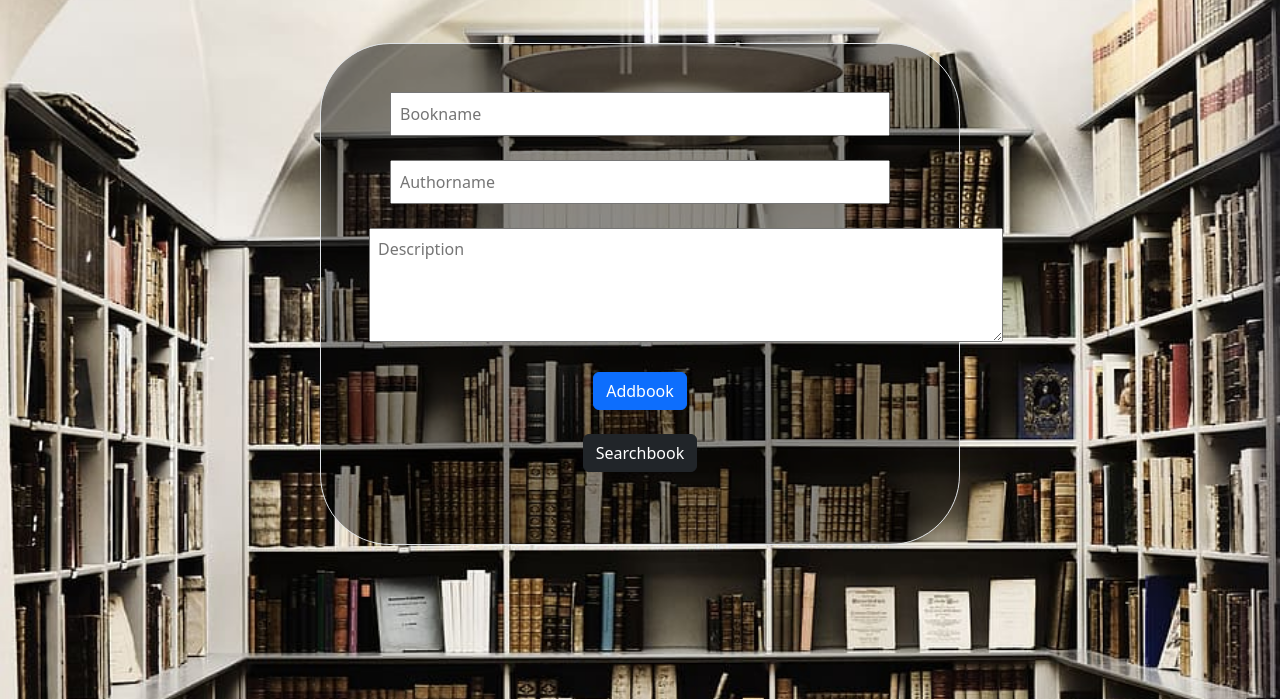
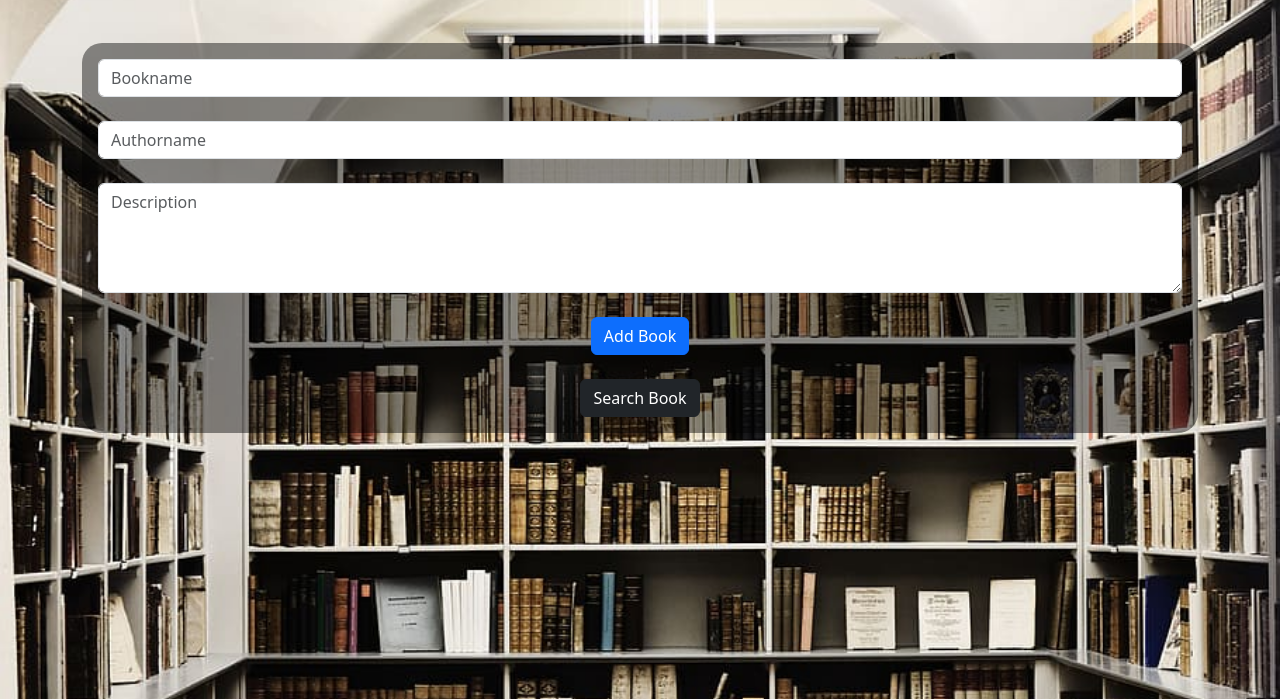
Before and after one commit to alfindsilva854/bookLib, a plain HTML site: page index.html in a window 1280 px wide. Shown: the part 101-800 px from the top of the page. Drawn offline with nearby package versions, Linux system fonts and the light colour scheme.

Commit message:
modified

```diff
--- a/index.html
+++ b/index.html
@@ -1,4 +1,4 @@
-<!DOCTYPE html>
+<!-- <!DOCTYPE html>
 <html lang="en">
 <head>
     <meta charset="UTF-8">
@@ -11,14 +11,53 @@
 <body>
     <h1 class="text-center mt-5" style="color: rgb(0, 3, 5);">ADD BOOK</h1>
     <form action="">
-        <div class="container w-50 form-control p-5 text-center mt-5" style="background-color:rgba(0, 0, 0, 0.439); border-radius: 70px;">
-            <input  type="text" style="width: 500px;" class="p-2" name="" id="b1" placeholder="Bookname"><br><br>
-            <input type="text" style="width: 500px;" class="p-2" name="" id="a1" placeholder="Authorname"><br><br>
-            <textarea  class="p-2" name="" id="d1" cols="65" rows="4" placeholder="Description"></textarea><br><br>
+        <div class="container w-75 p-5 text-center  mt-5" style="background-color:rgba(0, 0, 0, 0.439); border-radius: 70px;">
+            <input  type="text" style="width: 500px;" class="p-2 form-control" name="" id="b1" placeholder="Bookname"><br><br>
+            <input type="text" style="width: 500px;" class="p-2 form-control" name="" id="a1" placeholder="Authorname"><br><br>
+            <textarea  class="p-2 form-control " name="" id="d1" cols="65" rows="4" placeholder="Description"></textarea><br><br>
             <button type="button" class="btn btn-primary" onclick="addBook()">Addbook</button><br><br>
            <a href="./search.html"><button type="button" class="btn btn-dark">Searchbook</button><br><br></a href="./search.html">
         </div>
     </form>
 </body>
 <script src="./book.js"></script>
+</html> -->
+
+
+<!DOCTYPE html>
+<html lang="en">
+<head>
+    <meta charset="UTF-8">
+    <meta name="viewport" content="width=device-width, initial-scale=1.0">
+    <title>Document</title>
+    <link href="https://cdn.jsdelivr.net/npm/bootstrap@5.3.0/dist/css/bootstrap.min.css" rel="stylesheet" integrity="sha384-9ndCyUaIbzAi2FUVXJi0CjmCapSmO7SnpJef0486qhLnuZ2cdeRhO02iuK6FUUVM" crossorigin="anonymous">
+    <link rel="stylesheet" href="https://cdnjs.cloudflare.com/ajax/libs/font-awesome/6.4.0/css/all.min.css" integrity="sha512-iecdLmaskl7CVkqkXNQ/ZH/XLlvWZOJyj7Yy7tcenmpD1ypASozpmT/E0iPtmFIB46ZmdtAc9eNBvH0H/ZpiBw==" crossorigin="anonymous" referrerpolicy="no-referrer" />
+    <link rel="stylesheet" href="./book.css">
+</head>
+<body>
+    <div class="container">
+        <h1 class="text-center mt-5" style="color: rgb(0, 3, 5);">ADD BOOK</h1>
+        <form action="">
+            <div class="container p-3 mt-5 " style="background-color: rgba(0, 0, 0, 0.439); border-radius: 20px;">
+                <div class="form-group">
+                    <input type="text" class="form-control"name="" id="b1" placeholder="Bookname">
+                </div>
+                <br>
+                <div class="form-group">
+                    <input type="text" class="form-control"  name="" id="a1" placeholder="Authorname">
+                </div>
+                <br>
+                <div class="form-group">
+                    <textarea class="form-control" name="" id="d1" rows="4" placeholder="Description"></textarea>
+                </div>
+                <br>
+                <div class="text-center">
+                    <button type="button" class="btn btn-primary" onclick="addBook()">Add Book</button><br><br>
+                    <a href="./search.html" class="btn btn-dark">Search Book</a>
+                </div>
+            </div>
+        </form>
+    </div>
+</body>
+<script src="./book.js"></script>
 </html>
```
Also changed, not shown: search.html (+5 -3 lines).
